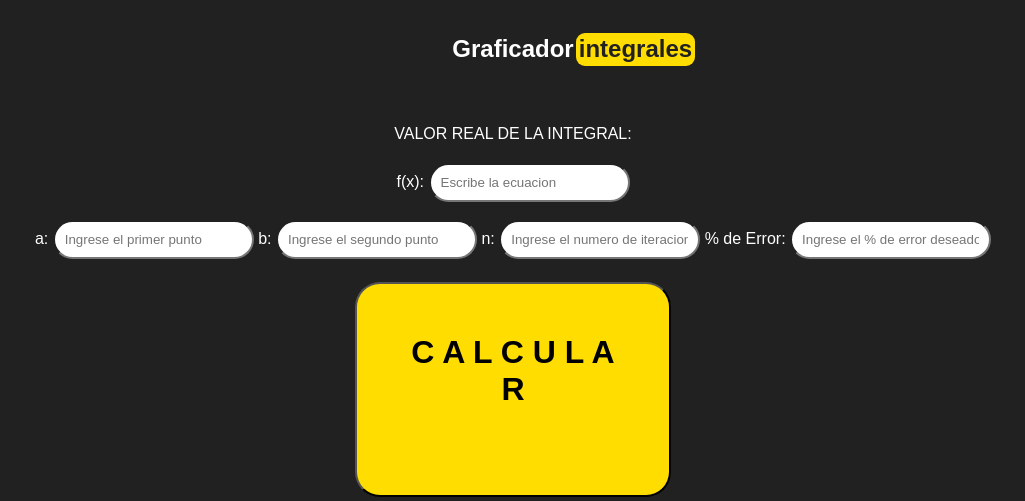
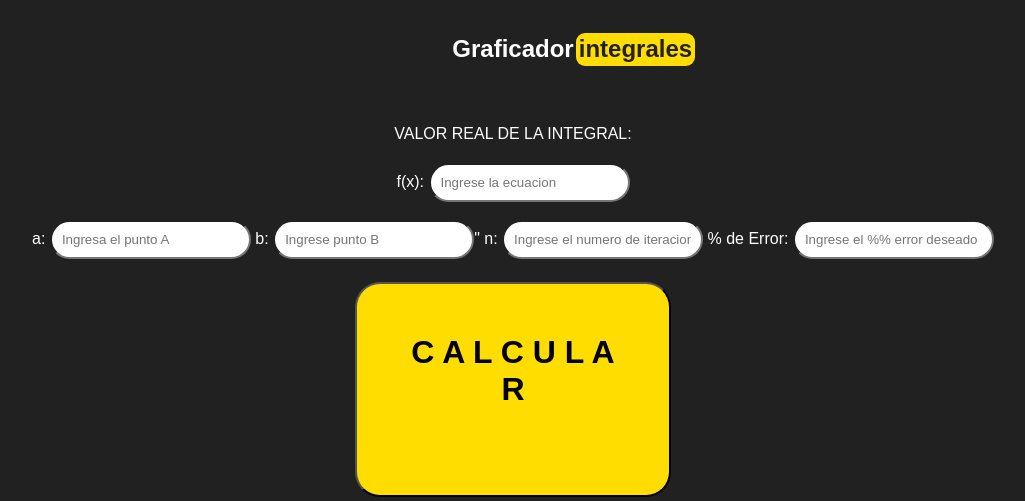
Before and after one commit to jbpixel52/Integral-Visualizer, a Flask app: page / in a window 1280 px wide. Shown: the top 501 px of the page, without its empty margins (127-1152 px from the left). Run offline with Flask 2, Linux system fonts and the light colour scheme.

Commit message:
added the og input

```diff
--- a/app.py
+++ b/app.py
@@ -31,7 +31,7 @@ def parse(expresion):
 
 @app.route("/")
 def index(name=None, methods=["GET", "POST"]):
-    return render_template("index.html", name=name)
+    return render_template("index.html", name=name,eq="Ingrese la ecuacion", punto_a="Ingresa el punto A",punto_b="Ingrese punto B",iteraciones="Ingrese el numero de iteraciones",porcentaje ="Ingrese el %% error deseado")
 
 
 @app.route("/plot")
@@ -45,7 +45,7 @@ def graphic():
             error = 'Invalid username/password'
     # the code below is executed if the request method
     # was GET or the credentials were invalid
-    return render_template('login.html', error=error)
+    return render_template('login.html', error=error )
 
 
 def f(xyz):
@@ -177,13 +177,13 @@ def butt():
     print("{} {} {} {}".format(a, b, n, ecuacion))
     print(request.form['button'])
     resultados = integral_plot(f(ecuacion), a, b, n)
-    real = "%.10f" % (realIntegral(xyz=ecuacion, a=a, b=b))
+    real = (realIntegral(xyz=ecuacion, a=a, b=b))
     lista = compare(areas=resultados, real=real, porcentage=tolerancia)
 
     if n_original == 69:
         return render_template('index.html', url="static/photos/integral.png", real_area=real, comparacion=lista, nice=true)
 
-    return render_template('index.html', url="static/photos/integral.png", real_area=real, comparacion=lista)
+    return render_template('index.html', url="static/photos/integral.png", real_area=real, comparacion=lista, eq=ecuacion, punto_a=str(a),punto_b=str(b),iteraciones=str(n),porcentaje =str(tolerancia*100))
 
 
 if __name__ == "__main__":
--- a/templates/index.html
+++ b/templates/index.html
@@ -92,19 +92,19 @@ font-weight: bold;
 
   <form action="{{ url_for('butt') }}" method="POST">
     <label>f(x):</label>
-    <input type="text" id="ecuacion" name="ecuacion" placeholder="Escribe la ecuacion" id="myInput" />
+    <input type="text" id="ecuacion" name="ecuacion" placeholder="{{eq}}" id="myInput" />
     <br />
     <br />
     <label>a:</label>
-    <input type="text" id="a" name="a" placeholder="Ingrese el primer punto" id="myInput" />
+    <input type="text" id="a" name="a" placeholder="{{punto_a}}" id="myInput" />
 
     <label>b:</label>
-    <input type="text" id="b" name="b" placeholder="Ingrese el segundo punto" id="myInput" />
+    <input type="text" id="b" name="b" placeholder="{{punto_b}}" id="myInput" />"
 
     <label>n:</label>
-    <input type="text" id="n" name="n" placeholder="Ingrese el numero de iteraciones" id="myInput" />
+    <input type="text" id="n" name="n" placeholder="{{iteraciones}}" id="myInput" />
     <label>% de Error:</label>
-    <input type="text" id="porciento" name="porciento" placeholder="Ingrese el % de error deseado" id="myInput" />
+    <input type="text" id="porciento" name="porciento" placeholder="{{porcentaje}}" id="myInput" />
     <br />
     <br />
     <div>
```
Also changed, not shown: static/photos/integral.png.
